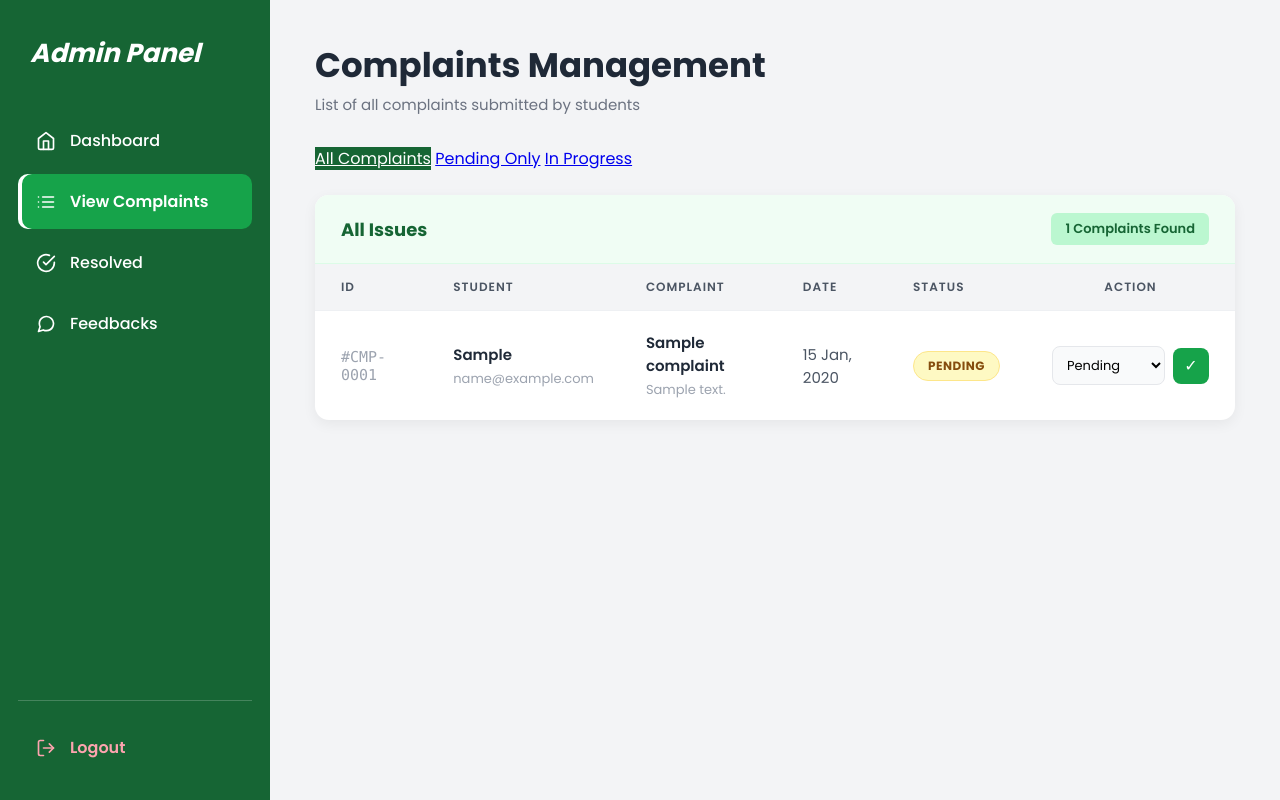
After one commit to maryam-codes-hub/Smart_University, a Django app: page /admin-portal/complaints/ in a window 1280 px wide. The commit adds this page. Run offline with Django 5.2, Linux system fonts and the light colour scheme; a user stored in the database is signed in; tables that the repository leaves empty hold one stand-in row (values such as "Sample post").

Commit message:
admin can update complaint status

```diff
--- a/complaints/static/complaints/css/admin.css
+++ b/complaints/static/complaints/css/admin.css
@@ -21,3 +21,34 @@
 @media (max-width: 600px) {
     .admin-layout .stats { grid-template-columns: 1fr; }
 }
+/* View Complaints page */
+.admin-filters { margin-bottom: 24px; }
+.admin-layout .filters a.on { background: #166534; color: white; }
+
+.admin-layout .panel-head { background: #f0fdf4; border-bottom-color: #dcfce7; }
+.admin-layout .panel-head h2 { color: #166534; }
+.admin-layout .count-chip { background: #bbf7d0; color: #166534; }
+
+.cell-sub { display: block; font-size: 13px; color: #9ca3af; margin-top: 3px; }
+
+.status-form { display: flex; gap: 8px; align-items: center; justify-content: center; }
+.status-form select {
+    padding: 8px 10px;
+    border: 1px solid #e5e7eb;
+    border-radius: 8px;
+    background: #f9fafb;
+    font-family: 'Poppins', sans-serif;
+    font-size: 13px;
+}
+.tick-btn {
+    width: 36px;
+    height: 36px;
+    border: none;
+    border-radius: 8px;
+    background: #16a34a;
+    color: white;
+    font-size: 16px;
+    cursor: pointer;
+}
+.tick-btn:hover { background: #15803d; }
+.done-label { color: #6b7280; font-size: 13px; font-weight: 600; }
--- a/complaints/templates/admin_base.html
+++ b/complaints/templates/admin_base.html
@@ -23,8 +23,9 @@
                 <svg class="ico" width="20" height="20" viewBox="0 0 24 24" fill="none" stroke="currentColor" stroke-width="2" stroke-linecap="round" stroke-linejoin="round"><path d="M3 9l9-7 9 7v11a2 2 0 0 1-2 2H5a2 2 0 0 1-2-2z"/><polyline points="9 22 9 12 15 12 15 22"/></svg>
                 Dashboard
             </a>
+            <a href="{% url 'admin_complaints' %}"
+              class="{% if request.resolver_match.url_name == 'admin_complaints' %}active{% endif %}">
 
-            <a href="#">
                 <svg class="ico" width="20" height="20" viewBox="0 0 24 24" fill="none" stroke="currentColor" stroke-width="2" stroke-linecap="round" stroke-linejoin="round"><line x1="8" y1="6" x2="21" y2="6"/><line x1="8" y1="12" x2="21" y2="12"/><line x1="8" y1="18" x2="21" y2="18"/><line x1="3" y1="6" x2="3.01" y2="6"/><line x1="3" y1="12" x2="3.01" y2="12"/><line x1="3" y1="18" x2="3.01" y2="18"/></svg>
                 View Complaints
             </a>
--- /dev/null
+++ b/complaints/templates/admin_complaints.html
@@ -0,0 +1,82 @@
+{% extends 'admin_base.html' %}
+
+{% block title %}Complaints{% endblock %}
+
+{% block content %}
+
+    <div class="topbar">
+        <div>
+            <h1>Complaints Management</h1>
+            <p class="muted">List of all complaints submitted by students</p>
+        </div>
+    </div>
+
+    <div class="filters admin-filters">
+        <a href="{% url 'admin_complaints' %}" class="{% if not current %}on{% endif %}">All Complaints</a>
+        <a href="?status=pending" class="{% if current == 'pending' %}on{% endif %}">Pending Only</a>
+        <a href="?status=in_progress" class="{% if current == 'in_progress' %}on{% endif %}">In Progress</a>
+    </div>
+
+    <div class="panel">
+        <div class="panel-head">
+            <h2>All Issues</h2>
+            <span class="count-chip">{{ complaints|length }} Complaints Found</span>
+        </div>
+
+        <div class="table-wrap">
+            <table class="table">
+                <thead>
+                    <tr>
+                        <th>ID</th>
+                        <th>Student</th>
+                        <th>Complaint</th>
+                        <th>Date</th>
+                        <th>Status</th>
+                        <th>Action</th>
+                    </tr>
+                </thead>
+                <tbody>
+                    {% for c in complaints %}
+                        <tr>
+                            <td class="mono">#CMP-{{ c.id|stringformat:"04d" }}</td>
+                            <td>
+                                <span class="subject">{{ c.student.first_name|default:c.student.username }}</span>
+                                <span class="cell-sub">{{ c.student.email }}</span>
+                            </td>
+                            <td>
+                                <span class="subject">{{ c.title }}</span>
+                                <span class="cell-sub">{{ c.description|truncatechars:60 }}</span>
+                            </td>
+                            <td>{{ c.submission_date|date:"d M, Y" }}</td>
+                            <td>
+                                <span class="badge badge-{{ c.status }}">
+                                    {{ c.get_status_display }}{% if c.status == 'resolved' %} ✓{% endif %}
+                                </span>
+                            </td>
+                            <td>
+    {% if c.status == 'resolved' %}
+        <span class="done-label">Completed</span>
+    {% else %}
+    <form method="post" action="{% url 'update_status' c.pk %}" class="status-form">
+            {% csrf_token %}
+            <select name="status">
+                {% for value, label in status_choices %}
+                    <option value="{{ value }}" {% if value == c.status %}selected{% endif %}>{{ label }}</option>
+                {% endfor %}
+            </select>
+            <button type="submit" class="tick-btn" title="Update">✓</button>
+        </form>
+    {% endif %}
+</td>
+                        </tr>
+                    {% empty %}
+                        <tr>
+                            <td colspan="5" class="empty">No complaints found.</td>
+                        </tr>
+                    {% endfor %}
+                </tbody>
+            </table>
+        </div>
+    </div>
+
+{% endblock %}
--- a/complaints/urls.py
+++ b/complaints/urls.py
@@ -18,4 +18,6 @@ urlpatterns =[
     path('get-started/', views.choose_portal, name='choose_portal'),
     path('admin-portal/login/', views.admin_login, name='admin_login'),
     path('admin-portal/dashboard/', views.admin_dashboard, name='admin_dashboard'),
+    path('admin-portal/complaints/', views.admin_complaints, name='admin_complaints'),
+    path('admin-portal/complaints/<int:pk>/status/', views.update_status, name='update_status'),
 ]
--- a/complaints/views.py
+++ b/complaints/views.py
@@ -187,3 +187,33 @@ def admin_dashboard(request):
         'resolved': Complaint.objects.filter(status='resolved').count(),
     }
     return render(request, 'admin_dashboard.html', context)
+
+@user_passes_test(is_admin, login_url='admin_login')
+def admin_complaints(request):
+    complaints = Complaint.objects.select_related('student').order_by('-submission_date')
+
+    status = request.GET.get('status')
+    if status:
+        complaints = complaints.filter(status=status)
+
+    return render(request, 'admin_complaints.html', {
+        'complaints': complaints,
+        'current': status,
+        'status_choices': Complaint.STATUS_CHOICES,
+    })
+@user_passes_test(is_admin, login_url='admin_login')
+def update_status(request, pk):
+    if request.method == 'POST':
+        complaint = get_object_or_404(Complaint, pk=pk)
+        new_status = request.POST.get('status')
+
+        allowed = [value for value, label in Complaint.STATUS_CHOICES]
+
+        if new_status in allowed:
+            complaint.status = new_status
+            complaint.save()
+            messages.success(request, f'Complaint #CMP-{complaint.id:04d} marked as {complaint.get_status_display()}.')
+        else:
+            messages.error(request, 'Invalid status.')
+
+    return redirect('admin_complaints')
```
